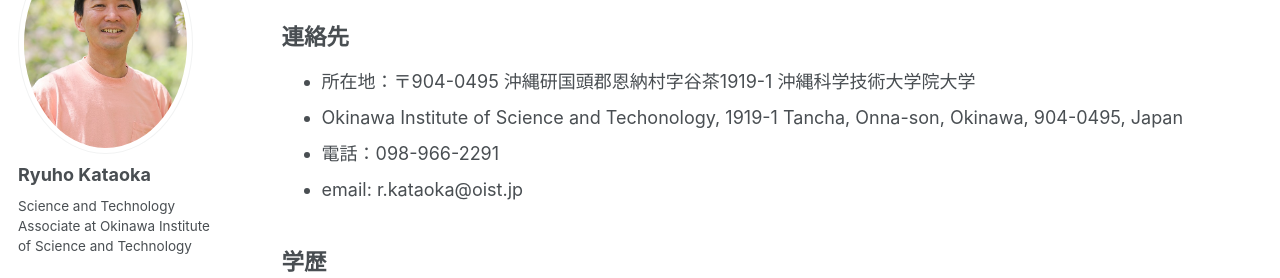
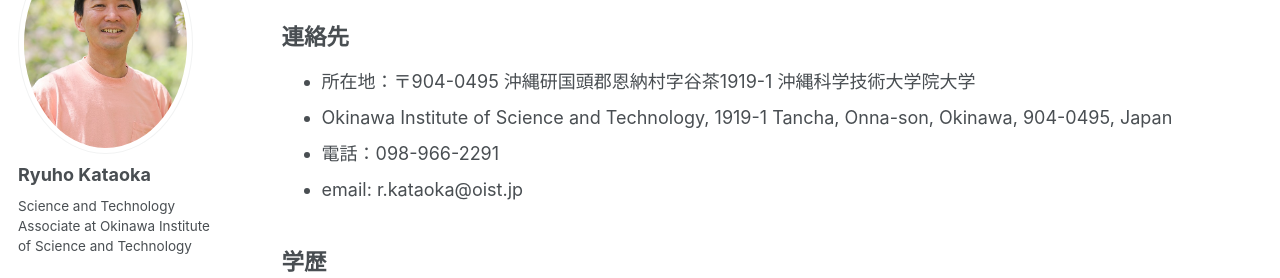
Before and after one commit to ryuhokataoka/ryuhokataoka.github.io, a Jekyll site: the page built from _pages/notes.md, in a window 1280 px wide and 900 px high, scrolled down 514 px. Shown: the part 153-431 px from the top of the window. Built offline with Jekyll 4.4.1, drawn with Linux system fonts in a browser that asks for light colours; some web fonts are replaced.

Commit message:
Update notes.md

```diff
--- a/_pages/notes.md
+++ b/_pages/notes.md
@@ -23,7 +23,7 @@
 連絡先
 ----
 * 所在地：〒904-0495 沖縄研国頭郡恩納村字谷茶1919-1 沖縄科学技術大学院大学
-* Okinawa Institute of Science and Techonology, 1919-1 Tancha, Onna-son, Okinawa, 904-0495, Japan
+* Okinawa Institute of Science and Technology, 1919-1 Tancha, Onna-son, Okinawa, 904-0495, Japan
 * 電話：098-966-2291
 * email: r.kataoka@oist.jp
 
```
